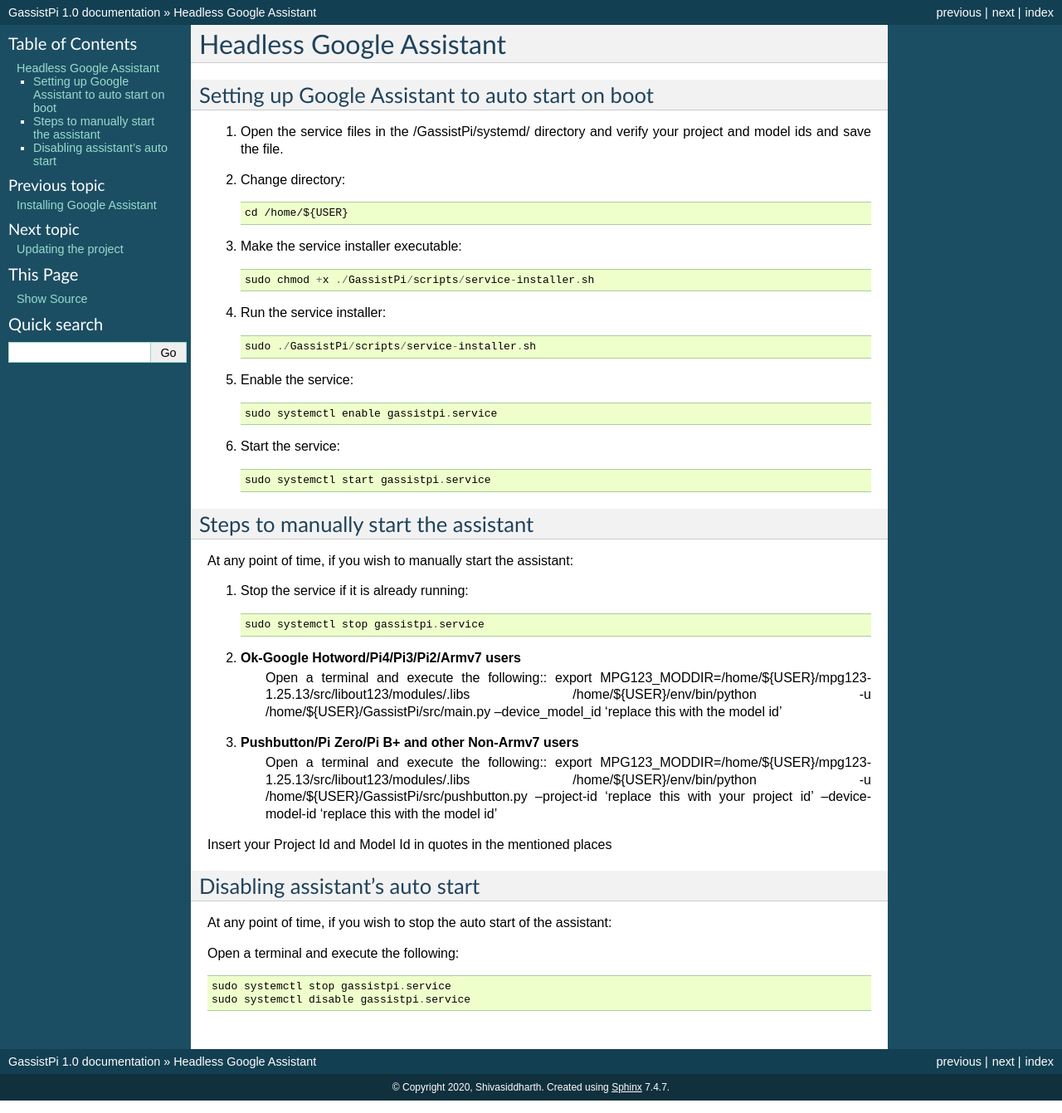
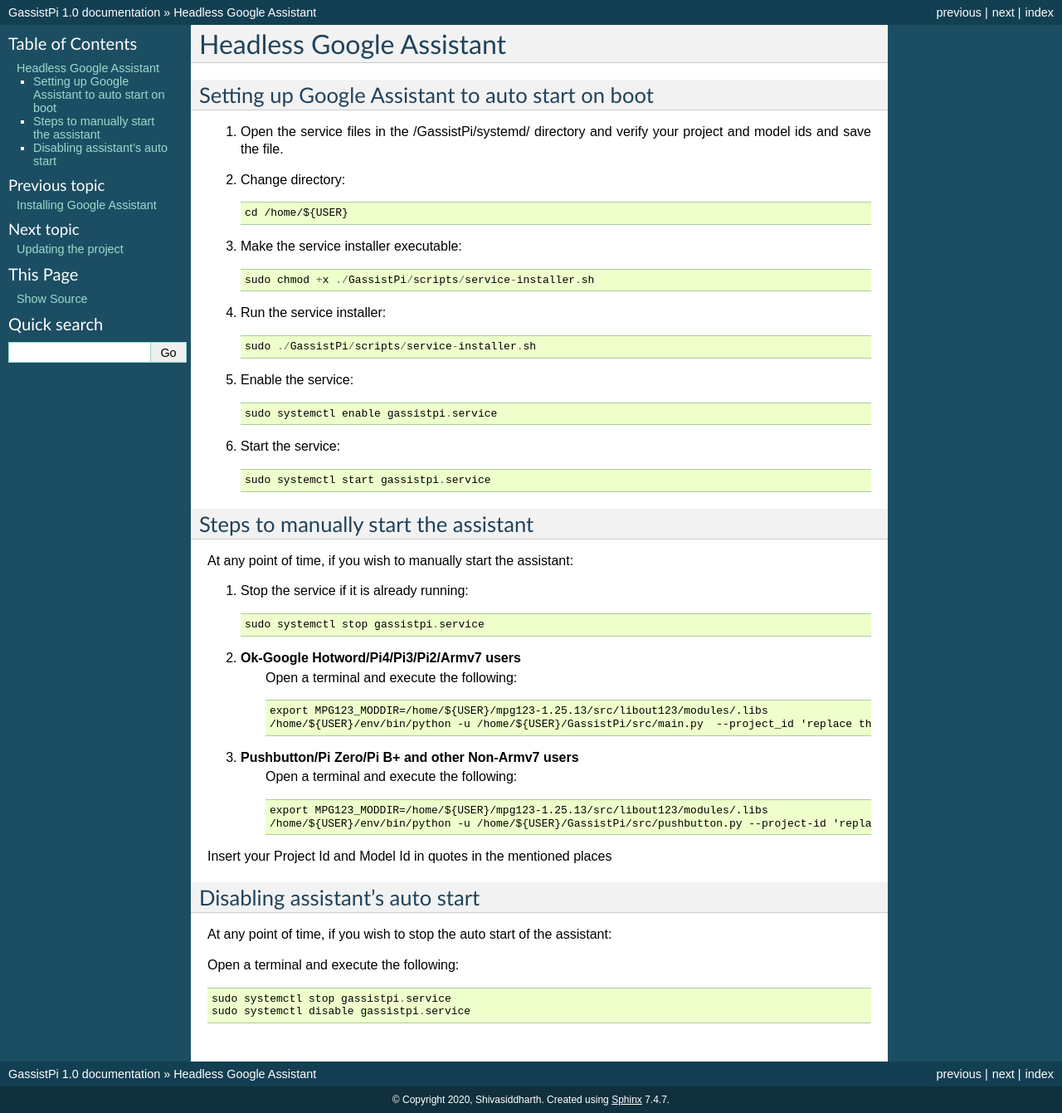
Before and after one commit to shivasiddharth/GassistPi-Documentation, a Sphinx documentation site: the page built from docs/headless.rst, in a window 1280 px wide. Shown: the whole page at 83% size. Built offline with Sphinx 7.4.7, drawn with Linux system fonts in a browser that asks for light colours.

Commit message:
Update headless.rst

```diff
--- a/docs/headless.rst
+++ b/docs/headless.rst
@@ -45,14 +45,16 @@
 
 2. **Ok-Google Hotword/Pi4/Pi3/Pi2/Armv7 users**
      Open a terminal and execute the following::
-     export MPG123_MODDIR=/home/${USER}/mpg123-1.25.13/src/libout123/modules/.libs
-     /home/${USER}/env/bin/python -u /home/${USER}/GassistPi/src/main.py --device_model_id 'replace this with the model id'
+
+       export MPG123_MODDIR=/home/${USER}/mpg123-1.25.13/src/libout123/modules/.libs
+       /home/${USER}/env/bin/python -u /home/${USER}/GassistPi/src/main.py  --project_id 'replace this with the project id' --device_model_id 'replace this with the model id'
 
 
 3. **Pushbutton/Pi Zero/Pi B+ and other Non-Armv7 users**
      Open a terminal and execute the following::
-     export MPG123_MODDIR=/home/${USER}/mpg123-1.25.13/src/libout123/modules/.libs
-     /home/${USER}/env/bin/python -u /home/${USER}/GassistPi/src/pushbutton.py --project-id 'replace this with your project id'  --device-model-id 'replace this with the model id'
+
+       export MPG123_MODDIR=/home/${USER}/mpg123-1.25.13/src/libout123/modules/.libs
+       /home/${USER}/env/bin/python -u /home/${USER}/GassistPi/src/pushbutton.py --project-id 'replace this with your project id' --device-model-id 'replace this with the model id'
 
 Insert your Project Id and Model Id in quotes in the mentioned places
 
```
